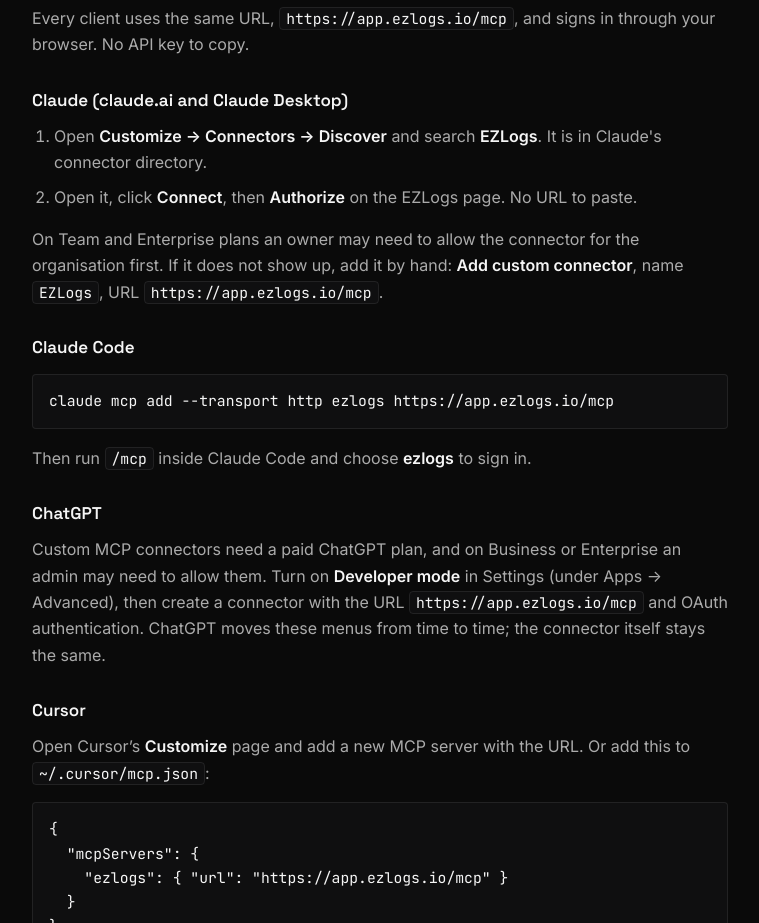
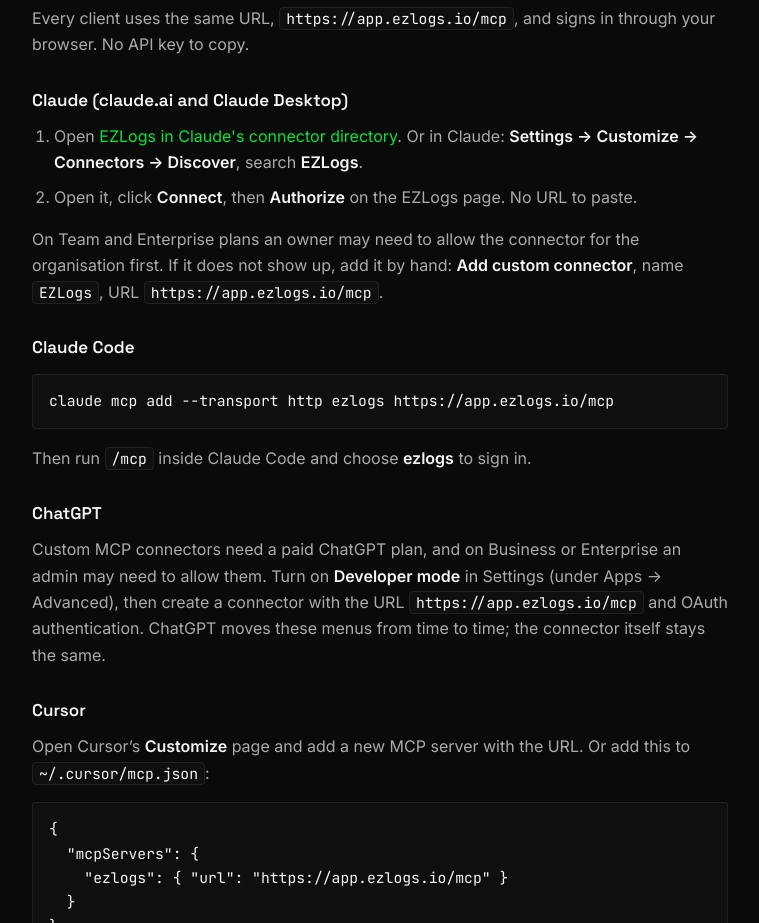
Before and after one commit to dezsirazvan/ezlogs-landing, a plain HTML site: page mcp/index.html in a window 1280 px wide. Shown: the part 2440-3363 px from the top of the page, without its empty margins (260-1019 px from the left). Drawn offline with Linux system fonts and the light colour scheme.

Commit message:
site: publish 2026-11-19 07:58 UTC

```diff
--- a/mcp/index.html
+++ b/mcp/index.html
@@ -154,7 +154,7 @@
 
     <h3>Claude (claude.ai and Claude Desktop)</h3>
     <ol>
-      <li>Open <strong>Customize &rarr; Connectors &rarr; Discover</strong> and search <strong>EZLogs</strong>. It is in Claude's connector directory.</li>
+      <li>Open <a href="https://claude.ai/directory/ezlogs">EZLogs in Claude's connector directory</a>. Or in Claude: <strong>Settings &rarr; Customize &rarr; Connectors &rarr; Discover</strong>, search <strong>EZLogs</strong>.</li>
       <li>Open it, click <strong>Connect</strong>, then <strong>Authorize</strong> on the EZLogs page. No URL to paste.</li>
     </ol>
     <p>On Team and Enterprise plans an owner may need to allow the connector for the organisation first. If it does not show up, add it by hand: <strong>Add custom connector</strong>, name <code>EZLogs</code>, URL <code>https://app.ezlogs.io/mcp</code>.</p>
```
Also changed, not shown: index.html (+1 -1 lines).
